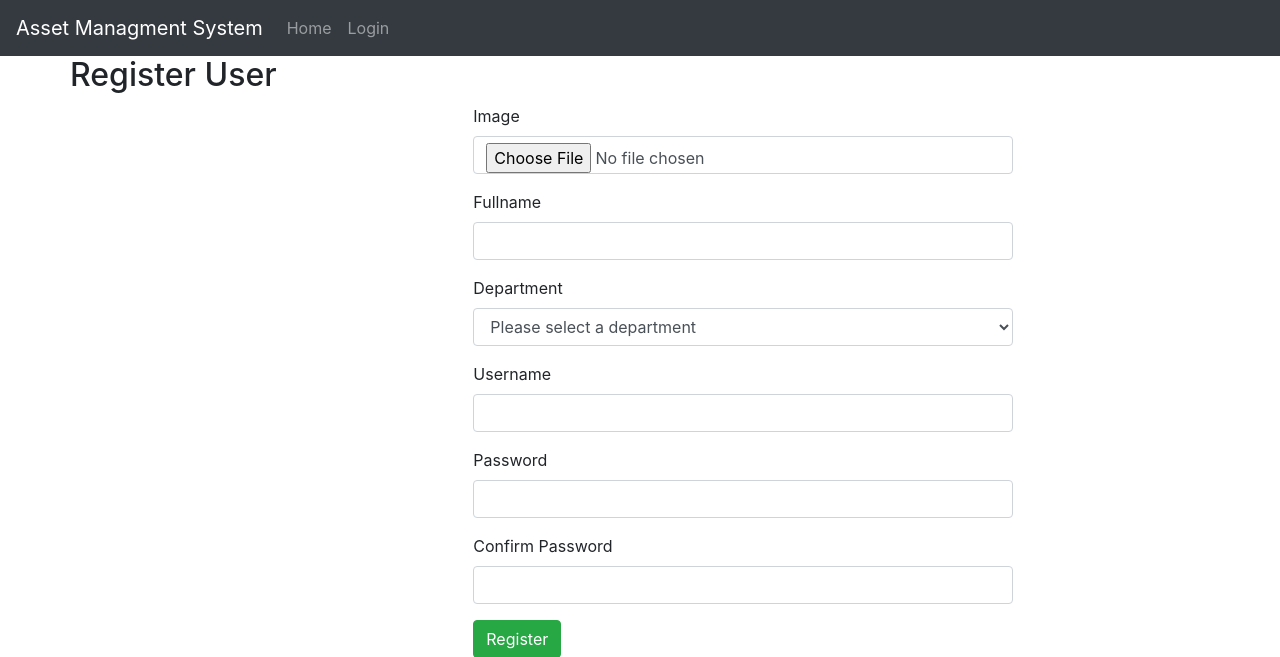
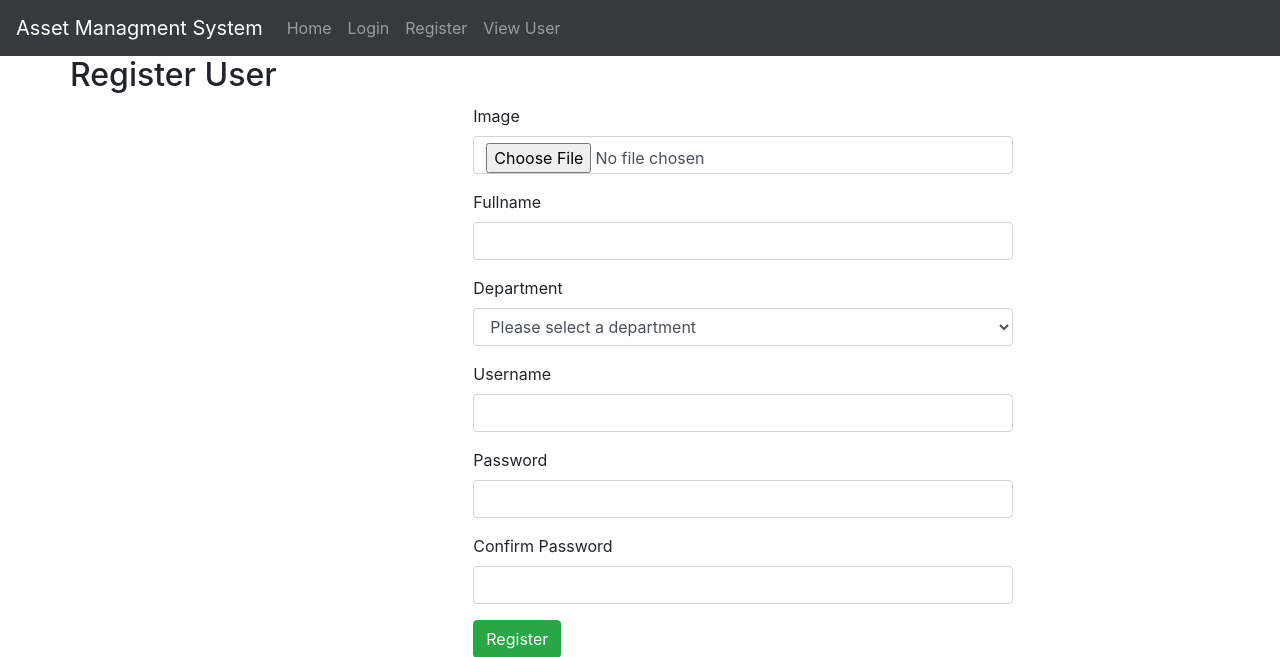
Before and after one commit to zying-1882/asset_management, a PHP site: page /views/forms/register.php in a window 1280 px wide. Shown: the top 657 px of the page. Run offline with PHP 8.4, Linux system fonts and the light colour scheme.

Commit message:
my changes

```diff
--- a/views/forms/register.php
+++ b/views/forms/register.php
@@ -49,7 +49,7 @@ function get_content(){
 	</div>
 <?php
 }
-	require_once "../partials/layout.php";
+require_once "../partials/layout.php";
 
  ?>
 
--- a/views/partials/nav.php
+++ b/views/partials/nav.php
@@ -11,7 +11,7 @@
 			<a href="/views/forms/login.php" class="nav-link">Login</a>
 			<?php endif; ?>
 
-			<?php if(isset($_SESSION['user_details']) && $_SESSION['user_details']->isAdmin): ?>
+			<?php if(!isset($_SESSION['user_details'])): ?>
 			<a href="/views/forms/register.php" class="nav-link">Register</a>
 			<a href="/views/view_user.php" class="nav-link">View User</a>
 			<?php endif; ?>
```
